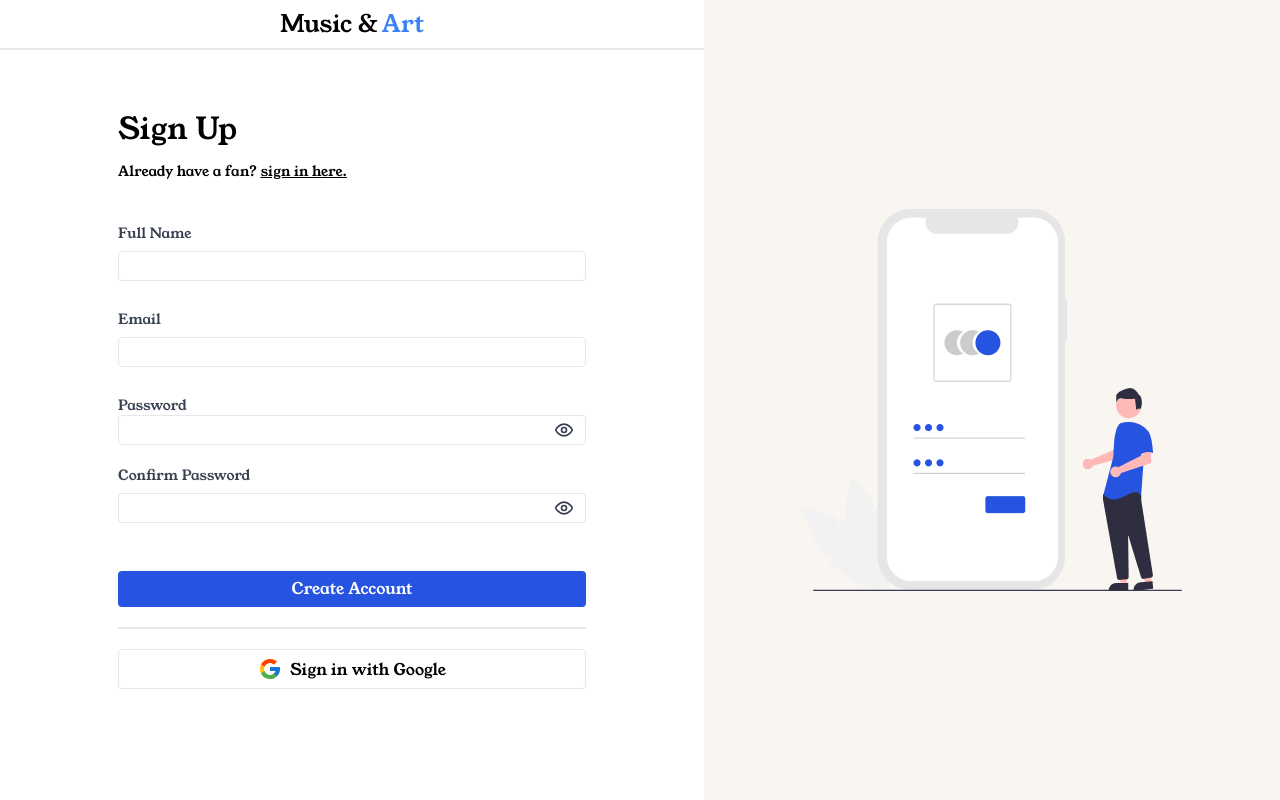
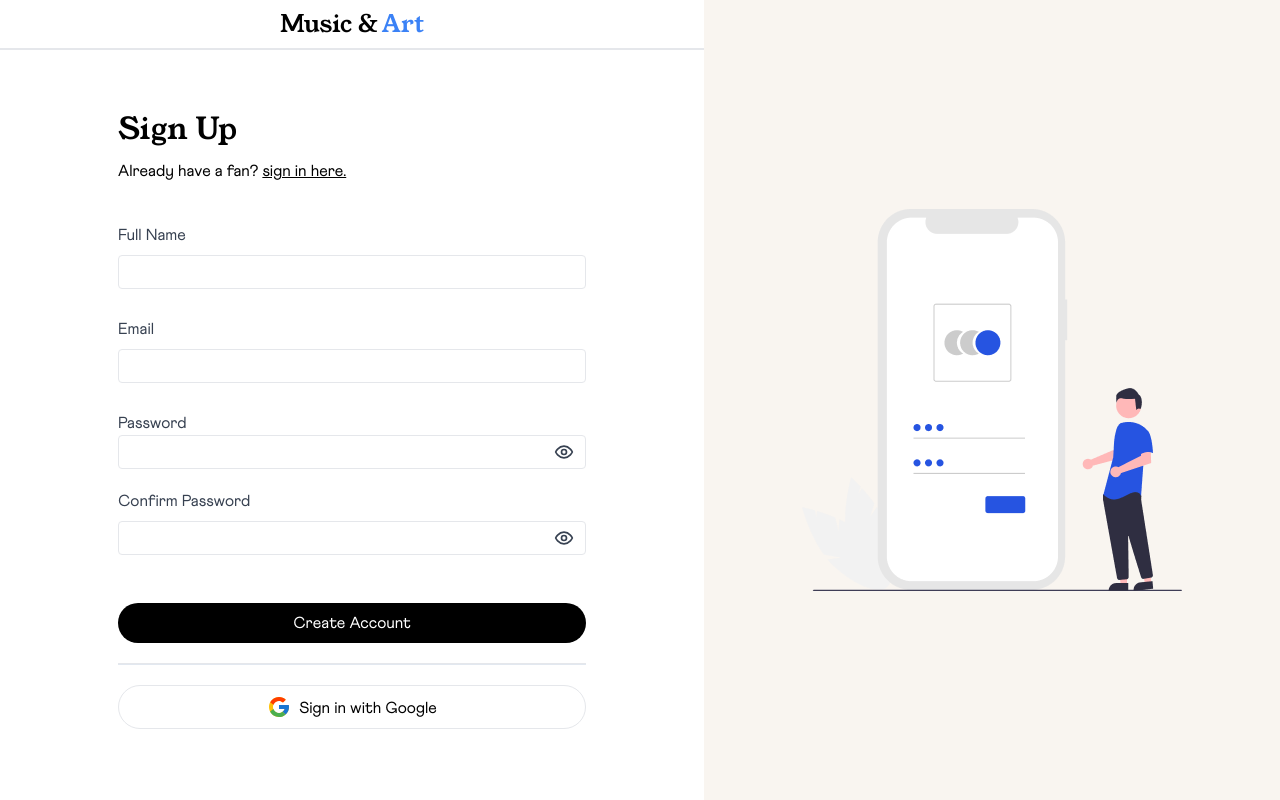
Before and after one commit to MohamedAbirou/music-art-generator, a React (Vite) app in the folder frontend/: page /register in a window 1280 px wide. Built offline with nearby package versions, Linux system fonts and the light colour scheme; no server answers.

Commit message:
style: styles fixes

```diff
--- a/frontend/src/App.tsx
+++ b/frontend/src/App.tsx
@@ -3,8 +3,19 @@ import Home from "./pages/(Marketing)/home";
 import Layout from "./layouts/layout";
 import Login from "./pages/(auth)/(routes)/login";
 import Register from "./pages/(auth)/(routes)/register";
+import { useEffect } from "react";
 
 function App() {
+  const loadFont = async (fontName: string, fontURL: string) => {
+    const font = new FontFace(fontName, `url(${fontURL})`);
+    await font.load();
+    document.fonts.add(font);
+  };
+
+  useEffect(() => {
+    loadFont("Athletics", "/fonts/Athletics-Regular.otf");
+  }, []);
+
   return (
     <Router>
       <Routes>
--- a/frontend/src/components/card.tsx
+++ b/frontend/src/components/card.tsx
@@ -8,12 +8,12 @@ type CardProps = {
 export const Card = ({ id, title, description, className }: CardProps) => {
   return (
     <div
-      className={`flex flex-col md:flex-row text-center md:text-left justify-center md:justify-between gap-10 lg:w-1/2 bg-[#F9F5F0] border border-black border-b-2 rounded-3xl p-10 md:p-16 ${className}`}
+      className={`flex flex-col md:flex-row text-center md:text-left justify-center md:justify-between gap-10 lg:w-1/2 bg-[#F9F5F0] border-[1px] border-black border-b-4 rounded-3xl p-10 md:p-16 ${className}`}
     >
       <span className="text-5xl md:text-6xl md:pt-5">{id}</span>
       <div className="flex flex-col space-y-3">
         <h1 className="text-2xl">{title}</h1>
-        <p>{description}</p>
+        <p style={{ fontFamily: "Athletics" }}>{description}</p>
       </div>
     </div>
   );
--- a/frontend/src/components/header.tsx
+++ b/frontend/src/components/header.tsx
@@ -4,7 +4,6 @@ import { Sheet, SheetTrigger, SheetContent, SheetHeader } from "./ui/sheet";
 import { FaFacebook } from "react-icons/fa";
 import { BsInstagram, BsSnapchat } from "react-icons/bs";
 import { FaXTwitter } from "react-icons/fa6";
-import { Music } from "lucide-react";
 import { useAppContext } from "@/contexts/app-context";
 import { SignOutButton } from "./sign-out-btn";
 import { Avatar, AvatarFallback, AvatarImage } from "./ui/avatar";
@@ -16,6 +15,7 @@ import {
   DropdownMenuSeparator,
   DropdownMenuTrigger,
 } from "./ui/dropdown-menu";
+import { Menu } from "lucide-react";
 
 export const Header = () => {
   const { isLoggedIn } = useAppContext();
@@ -34,7 +34,12 @@ export const Header = () => {
       </span>
       <span className="hidden md:flex items-center text-sm gap-10">
         {navRoutes.map((route) => (
-          <Link key={route.href} to={route.href} className="font-light">
+          <Link
+            key={route.href}
+            to={route.href}
+            className="font-semibold"
+            style={{ fontFamily: "Athletics" }}
+          >
             {route.name}
           </Link>
         ))}
@@ -71,10 +76,10 @@ export const Header = () => {
           </Link>
         )}
       </span>
-      <div className="flex items-center space-x-5">
+      <div className="flex md:hidden items-center space-x-3">
         <Sheet>
           <SheetTrigger className="md:hidden">
-          <Music />
+            <Menu />
           </SheetTrigger>
           <SheetContent className="bg-white flex flex-col justify-start pt-20 overflow-y-scroll">
             <SheetHeader className="text-gray-400 text-sm border-b-2 w-full">
@@ -141,7 +146,9 @@ export const Header = () => {
                 } items-center justify-center cursor-pointer border`}
               >
                 <AvatarImage src={currentUser?.picture} alt="@userImg" />
-              <AvatarFallback>{currentUser?.fullName.charAt(0)}</AvatarFallback>
+                <AvatarFallback>
+                  {currentUser?.fullName.charAt(0)}
+                </AvatarFallback>
               </Avatar>
             </DropdownMenuTrigger>
             <DropdownMenuContent className="w-40 rounded mr-2">
--- a/frontend/src/components/how-it-works.tsx
+++ b/frontend/src/components/how-it-works.tsx
@@ -4,6 +4,9 @@ import { Card } from "./card";
 export const HowItWorks = () => {
   return (
     <div className="px-4 py-20 flex flex-col gap-y-10">
+      <h1 className="text-center text-4xl sm:text-5xl lg:text-6xl py-10">
+        How it works
+      </h1>
       {works.map((work) => (
         <Card
           key={work.id}
--- a/frontend/src/components/testim-card.tsx
+++ b/frontend/src/components/testim-card.tsx
@@ -8,14 +8,16 @@ export const TestimCard = ({ testimonial }: TestimCardProps) => {
   const { color, feedback, person } = testimonial;
   return (
     <div
-      style={{ backgroundColor: color }}
-      className="w-[310px] h-[430px] sm:w-[420px] sm:h-[430px] md:w-[430px] md:h-[460px] border flex flex-col gap-y-10 p-10 sm:p-16 rounded-3xl"
+      style={{ backgroundColor: color, fontFamily: "Athletics" }}
+      className="w-[310px] h-[430px] sm:w-[420px] sm:h-[430px] md:w-[430px] md:h-[460px] border flex flex-col space-y-10 md:space-y-14 p-10 sm:p-16 rounded-3xl cursor-grab"
     >
       <div>
         <RiDoubleQuotesL size={40} />
       </div>
       <div className="text-2xl">{feedback}</div>
-      <div>{person}</div>
+      <div className="bg-white w-fit px-6 py-3 rounded-full border-[1px] border-b-4 border-black">
+        {person}
+      </div>
     </div>
   );
 };
--- a/frontend/src/components/testimonials.tsx
+++ b/frontend/src/components/testimonials.tsx
@@ -7,20 +7,15 @@ import {
   CarouselNext,
   CarouselPrevious,
 } from "./ui/carousel";
-import Autoplay from "embla-carousel-autoplay";
 
 export const Testimonials = () => {
   return (
-    <Carousel
-      plugins={[
-        Autoplay({
-          delay: 3000,
-        }),
-      ]}
-      className="w-full max-w-full px-4 lg:px-0 py-20 space-y-32"
-    >
+    <Carousel className="w-full max-w-full px-4 lg:px-0 py-20 space-y-32">
       <div>
-        <div className="flex items-center text-center flex-col gap-y-5 lg:gap-y-0 text-xl">
+        <div
+          className="flex items-center text-center flex-col gap-y-5 lg:gap-y-0 text-xl sm:text-2xl md:text-3xl"
+          style={{ fontFamily: "Athletics" }}
+        >
           <p>Ready to turn your favorite tunes into unforgettable art?</p>
           <p>Let's bring your music to life, one image at a time.</p>
         </div>
--- a/frontend/src/pages/(auth)/(routes)/register.tsx
+++ b/frontend/src/pages/(auth)/(routes)/register.tsx
@@ -47,7 +47,7 @@ const Register = () => {
     <>
       <div className="flex">
         <form
-          className="relative flex flex-col gap-5 items-center justify-center w-full md:w-[55%] min-h-screen"
+          className="relative flex flex-col gap-5 items-center justify-center w-full md:w-[55%]"
           onSubmit={onSubmit}
         >
           <Link
@@ -56,20 +56,23 @@ const Register = () => {
           >
             Music & <span className="text-blue-500 pl-1">Art</span>
           </Link>
-          <div className="w-full max-w-[500px] px-4">
+          <div className="w-full max-w-[500px] px-4 mt-10">
             <div className="text-center md:text-left">
               <h2 className="text-2xl md:text-3xl pb-3">Sign Up</h2>
-              <span className="text-sm">
+              <span className="text-md" style={{ fontFamily: "Athletics" }}>
                 Already have a fan?{" "}
                 <Link to="/login" className="underline">
                   sign in here.
                 </Link>
               </span>
             </div>
-            <div className="my-10 flex flex-col gap-y-5">
+            <div
+              className="my-10 flex flex-col gap-y-5"
+              style={{ fontFamily: "Athletics" }}
+            >
               <label
                 htmlFor="fullName"
-                className="text-gray-700 text-sm flex-1"
+                className="text-gray-700 text-md flex-1"
               >
                 Full Name
                 <input
@@ -86,7 +89,7 @@ const Register = () => {
                   </span>
                 )}
               </label>
-              <label htmlFor="email" className="text-gray-700 text-sm flex-1">
+              <label htmlFor="email" className="text-gray-700 text-md flex-1">
                 Email
                 <input
                   className="border rounded w-full my-2 py-1 px-2 font-normal"
@@ -102,7 +105,7 @@ const Register = () => {
               </label>
               <label
                 htmlFor="password"
-                className="text-gray-700 text-sm flex-1"
+                className="text-gray-700 text-md flex-1"
               >
                 Password
                 <div className="relative">
@@ -133,7 +136,7 @@ const Register = () => {
               </label>
               <label
                 htmlFor="confirmPassword"
-                className="text-gray-700 text-sm flex-1"
+                className="text-gray-700 text-md flex-1"
               >
                 Confirm Password
                 <div className="relative">
@@ -170,7 +173,10 @@ const Register = () => {
               </label>
             </div>
 
-            <button className="bg-[#2654E1] w-full text-white px-3 py-1.5 hover:bg-[#2654E1]/90 transition-colors duration-300 rounded">
+            <button
+              className="bg-black w-full text-white px-3 py-2 hover:bg-black/90 transition-colors duration-300 rounded-full"
+              style={{ fontFamily: "Athletics" }}
+            >
               Create Account
             </button>
 
@@ -178,7 +184,8 @@ const Register = () => {
 
             <button
               onClick={apiClient.googleLogin}
-              className="flex items-center justify-center w-full hover:bg-slate-100 transition-colors duration-300 px-3 border py-1.5 rounded"
+              className="flex items-center justify-center w-full hover:bg-slate-100 transition-colors duration-300 px-3 border py-2 rounded-full"
+              style={{ fontFamily: "Athletics" }}
             >
               <FcGoogle className="mr-2 w-6 h-6" />
               <p className="pt-0.5">Sign in with Google</p>
```
Also changed, not shown: frontend/src/components/hero.tsx (+8 -8 lines), frontend/src/pages/(auth)/(routes)/login.tsx (+13 -6 lines), frontend/public/fonts/Athletics-Regular.otf (added). Lines whose indentation alone changed are shown as unchanged.
